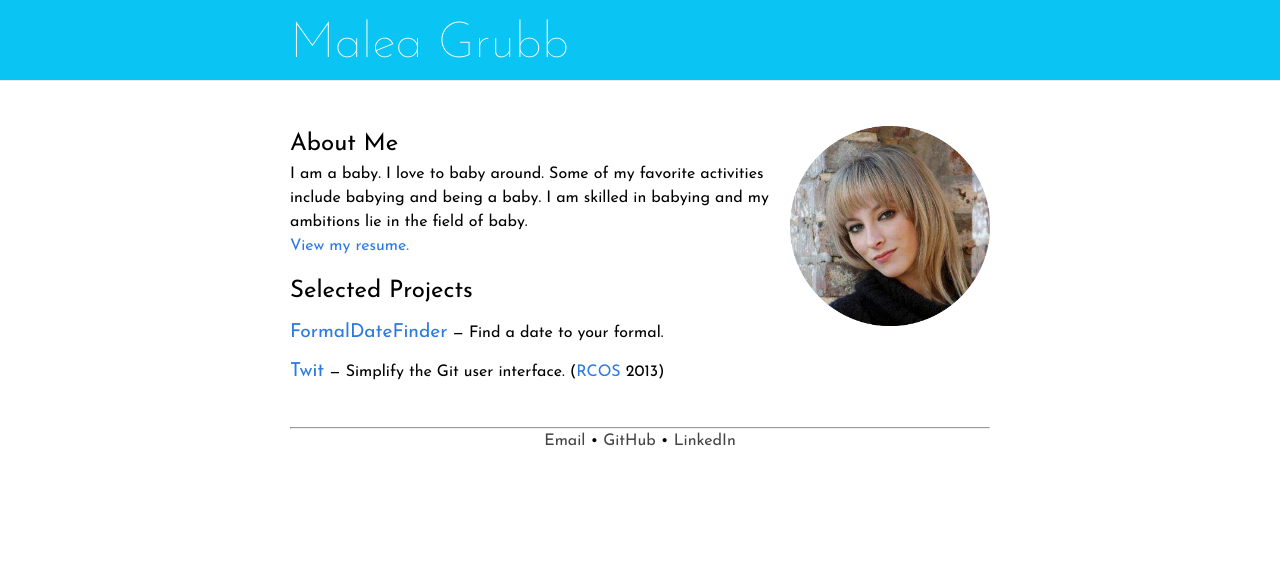
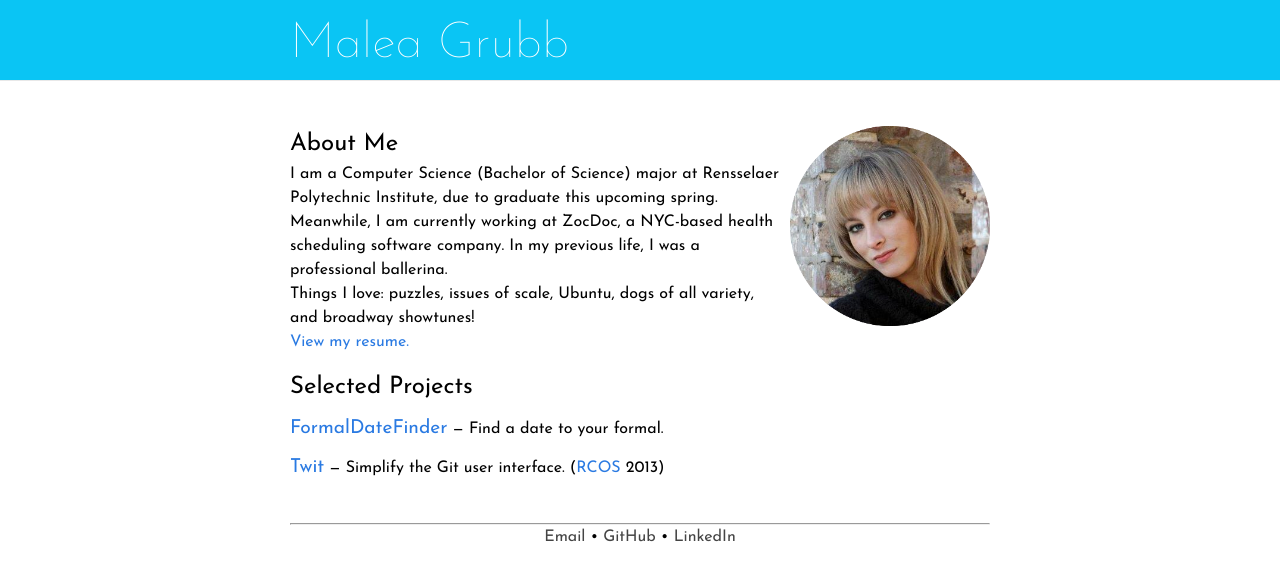
Before and after one commit to malea/malea.github.io, a Jekyll site: the page built from index.html, in a window 1280 px wide. Shown: the top 581 px of the page. Built offline with Jekyll 4.4.1, drawn with Linux system fonts in a browser that asks for light colours.

Commit message:
Update index.html
Fix bio

```diff
--- a/index.html
+++ b/index.html
@@ -9,9 +9,13 @@ layout: default
     <h1> About Me </h1>
 
     <p>
-        I am a baby. I love to baby around. Some of my favorite activities
-        include babying and being a baby. I am skilled in babying and my
-        ambitions lie in the field of baby.
+        I am a Computer Science (Bachelor of Science) major at Rensselaer Polytechnic Institute, due to graduate
+        this upcoming spring. Meanwhile, I am currently working at ZocDoc, a NYC-based health scheduling software
+        company. In my previous life, I was a professional ballerina.
+    </p>
+
+    <p>
+        Things I love: puzzles, issues of scale, Ubuntu, dogs of all variety, and broadway showtunes!
     </p>
 
     <p>
```
